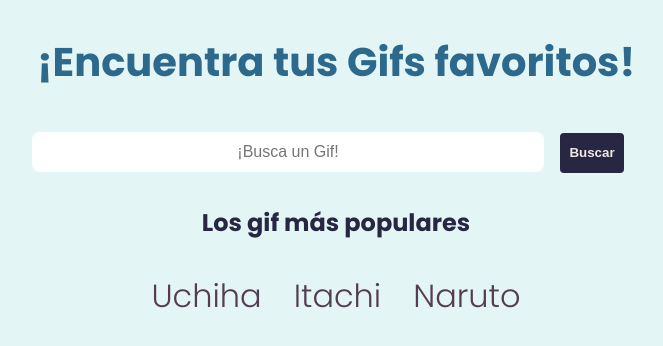
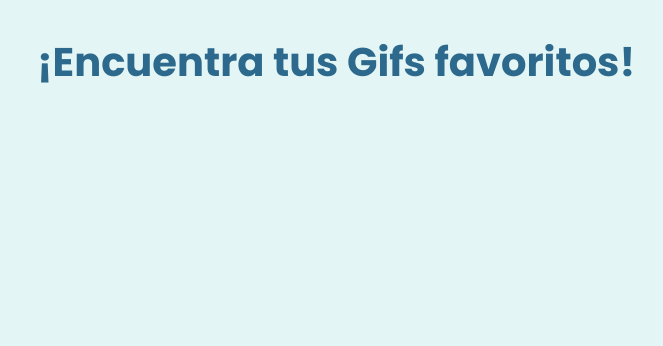
Before and after one commit to stivenm16/giffy, a React (Create React App) app: page / in a window 1280 px wide. Shown: the top 346 px of the page, without its empty margins (304-967 px from the left). Built offline with nearby package versions, Linux system fonts and the light colour scheme; no server answers; the HTML template or start-up script is replaced by a standard one.

Commit message:
fixing deploy page

```diff
--- a/package.json
+++ b/package.json
@@ -1,5 +1,6 @@
 {
   "name": "giffy",
+  "homepage": "https://stivenm16.github.io/giffy/",
   "version": "0.1.0",
   "private": true,
   "dependencies": {
--- a/src/App.js
+++ b/src/App.js
@@ -26,12 +26,12 @@ function App() {
         <h1>¡Encuentra tus Gifs favoritos!</h1>
 
 
-        <Link to='/'>
+        <Link to='/giffy/'>
         <i className='bx bxl-react icon-loading'></i>
         </Link>
         <GifContextProvider>
         <Route
-        path='/'
+        path='/giffy/'
         component={Home}
         />
         <Route
```
